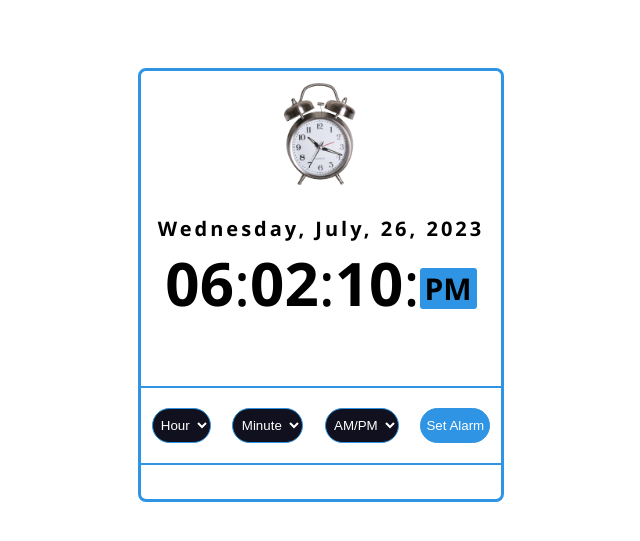
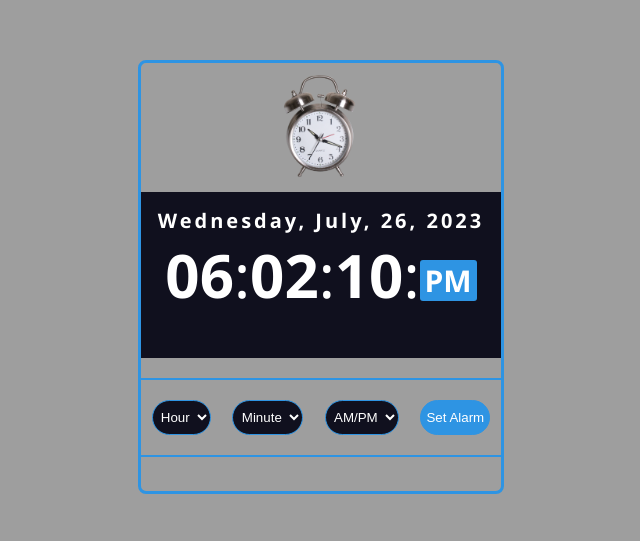
Before and after one commit to rachit014/rachit014, a plain HTML site: page index.html in a window 1280 px wide. Shown: the part 123-664 px from the top of the page, without its empty margins (319-959 px from the left). Drawn offline with Linux system fonts and the light colour scheme.

Commit message:
Update style.css

```diff
--- a/style.css
+++ b/style.css
@@ -1,4 +1,4 @@
--*{
+*{
     margin: 0;
     padding: 0;
 }
@@ -9,7 +9,7 @@ body{
     flex-direction: column;
     justify-content: center;
     align-items: center;
-    background-color: white;
+    background: #9e9e9e;
 }
 
 ::-webkit-scrollbar{
@@ -30,8 +30,8 @@ body{
 }
 
 .datetime{
-    color: black;
-    background-color: white;
+    color: #fff;
+    background: #10101E;
     font-family: "Segoe UI", sans-serif;
     width: 340px;
     padding: 15px 10px;
```
